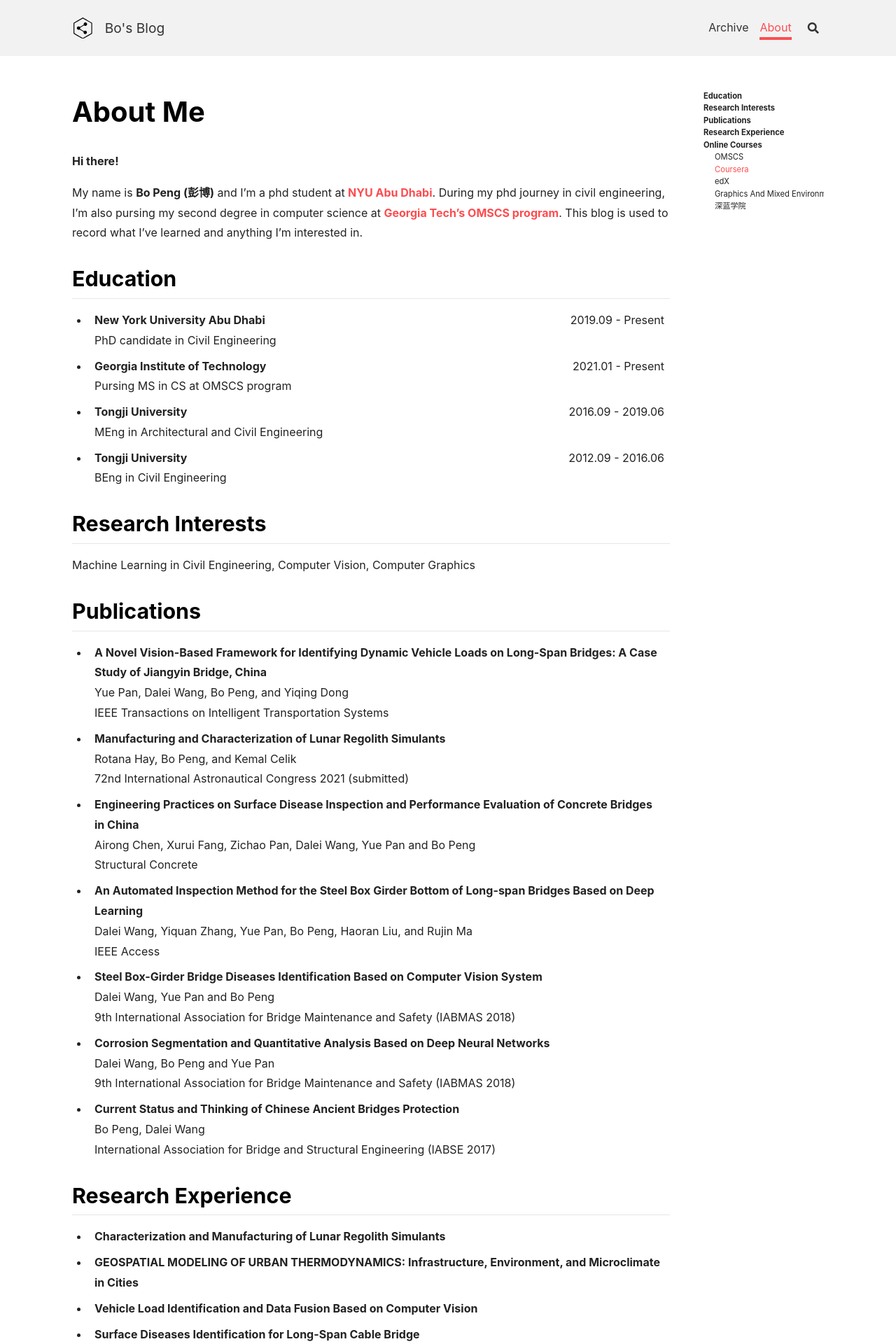
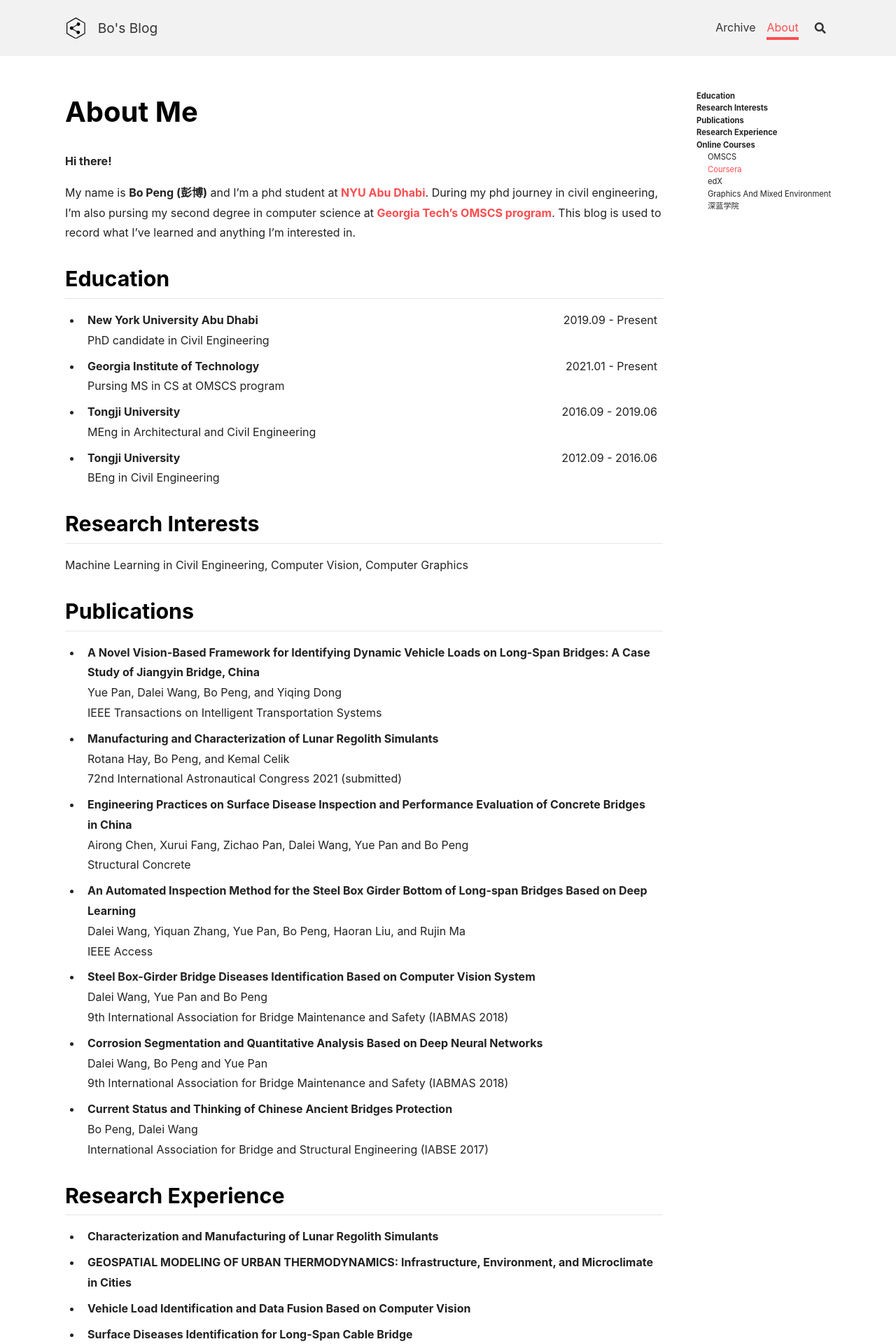
Before and after one commit to peng00bo00/peng00bo00_previous_blog, a Jekyll site: the page built from about.md, in a window 1280 px wide. Shown: the top 1920 px of the page at 70% size. Built offline with Jekyll 4.4.1, drawn with Linux system fonts in a browser that asks for light colours; nearby versions of some CDN libraries.

Commit message:
Update _variables.scss

```diff
--- a/_sass/common/_variables.scss
+++ b/_sass/common/_variables.scss
@@ -84,7 +84,7 @@ $layout: (
   content-max-width:      950px,
   sidebar-width:          250px,
   sidebar-header-height:  3rem,
-  aside-width:            220px
+  aside-width:            240px
 );
 
 //     sm       md       lg
```
